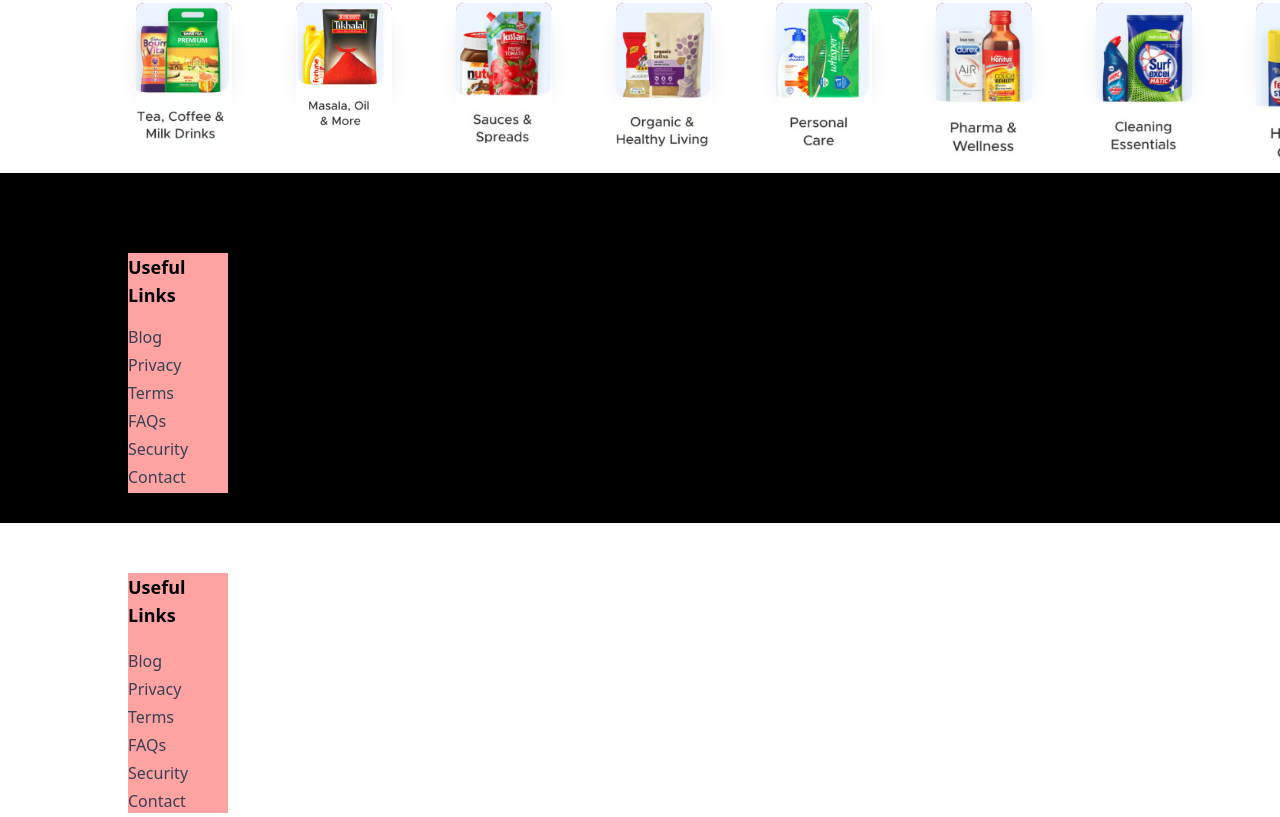
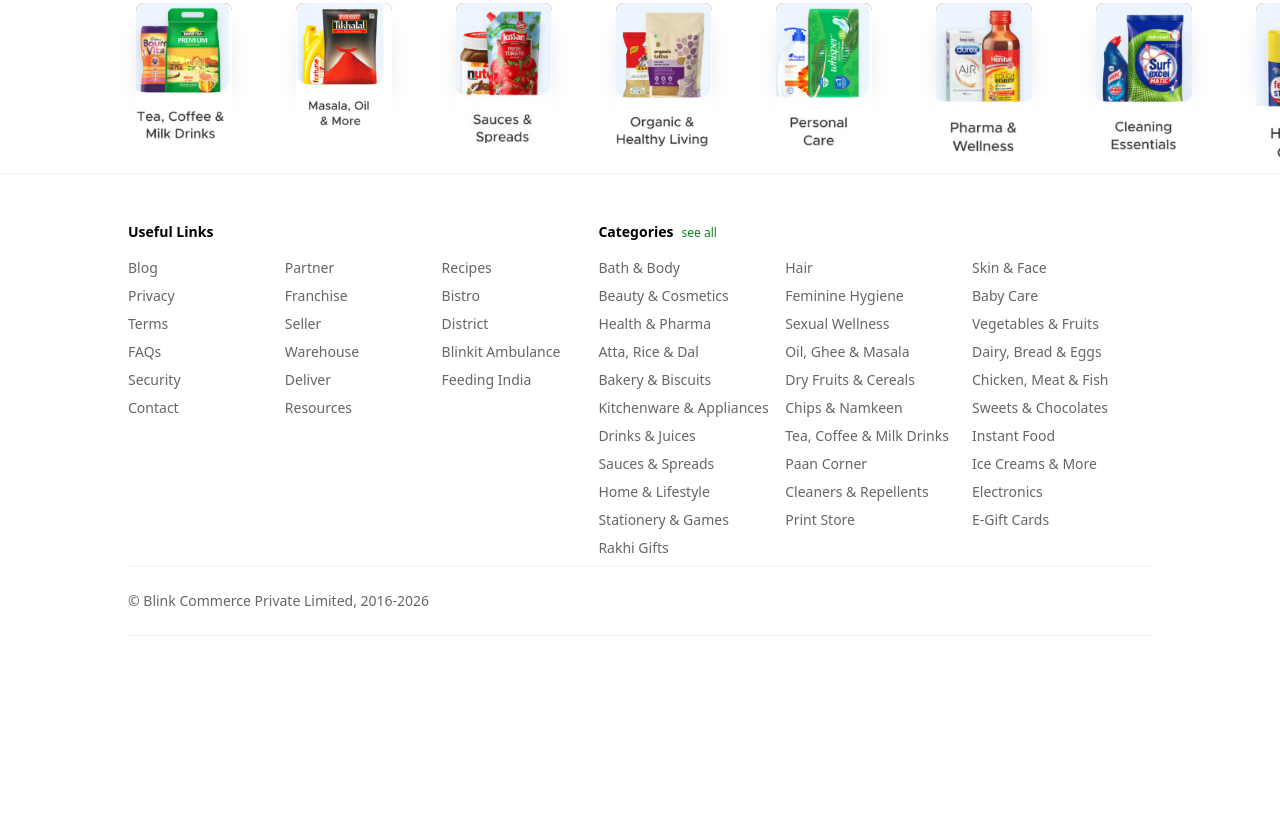
Before and after one commit to Naman-OO7/DBS_DATA, a plain HTML site: page digital_byte/blinkit.html in a window 1280 px wide. Shown: the part 779-1596 px from the top of the page. After the commit the page ends 1487 px from the top, so only its background shows below. Drawn offline with nearby package versions, Linux system fonts and the light colour scheme.

Commit message:
03/07/26

```diff
--- a/digital_byte/blinkit.html
+++ b/digital_byte/blinkit.html
@@ -167,35 +167,103 @@
                 </div>  -->
         </div>
 
-        <footer class="flex flex-col justify-around bg-black items-center">
-            <div class="w-full h-[350px] flex-col ">
-                <div class=" fle w-[100px] h-[240px] my-20 mx-32 bg-red-300">
-                    <h3 class="text-lg font-sans font-semibold">Useful Links</h3>
-                    <ul class="my-4">
-                        <li class="my-1 text-gray-700"><a href="">Blog</a></li>
-                        <li class="my-1 text-gray-700"><a href="">Privacy</a></li>
-                        <li class="my-1 text-gray-700"><a href="">Terms</a></li>
-                        <li class="my-1 text-gray-700"><a href="">FAQs</a></li>
-                        <li class="my-1 text-gray-700"><a href="">Security</a></li>
-                        <li class="my-1 text-gray-700"><a href="">Contact</a></li>
-                    </ul>
-                </div>
 
-                <div class="flex-col flex w-[100px] h-[240px] my-20 mx-32 bg-red-300">
-                    <h3 class="text-lg font-sans font-semibold">Useful Links</h3>
-                    <ul class="my-4">
-                        <li class="my-1 text-gray-700"><a href="">Blog</a></li>
-                        <li class="my-1 text-gray-700"><a href="">Privacy</a></li>
-                        <li class="my-1 text-gray-700"><a href="">Terms</a></li>
-                        <li class="my-1 text-gray-700"><a href="">FAQs</a></li>
-                        <li class="my-1 text-gray-700"><a href="">Security</a></li>
-                        <li class="my-1 text-gray-700"><a href="">Contact</a></li>
-                    </ul>
-                </div>
+        <footer class="flex flex-col bg-white px-32 py-12 font-sans border-t border-gray-100 text-[#666666]">
+
+        <div class="flex justify-between w-full h-[320px]">
+
+        <div class="w-[150px] flex flex-col">
+            <h3 class="text-sm font-semibold text-black mb-4">Useful Links</h3>
+            <ul class="text-sm space-y-2">
+                <li><a href="">Blog</a></li>
+                <li><a href="">Privacy</a></li>
+                <li><a href="">Terms</a></li>
+                <li><a href="">FAQs</a></li>
+                <li><a href="">Security</a></li>
+                <li><a href="">Contact</a></li>
+            </ul>
+        </div>
+
+          <div class="w-[150px] flex flex-col pt-9">
+            <ul class="text-sm space-y-2">
+                <li><a href="">Partner</a></li>
+                <li><a href="">Franchise</a></li>
+                <li><a href="">Seller</a></li>
+                <li><a href="">Warehouse</a></li>
+                <li><a href="">Deliver</a></li>
+                <li><a href="">Resources</a></li>
+            </ul>
+        </div>
+
+      <div class="w-[150px] flex flex-col pt-9">
+            <ul class="text-sm space-y-2">
+                <li><a href="">Recipes</a></li>
+                <li><a href="">Bistro</a></li>
+                <li><a href="">District</a></li>
+                <li><a href="">Blinkit Ambulance</a></li>
+                <li><a href="">Feeding India</a></li>
+            </ul>
+        </div>
+
+        <div class="w-[180px] flex flex-col">
+            <div class="flex items-baseline mb-4">
+                <h3 class="text-sm font-semibold text-black">Categories</h3>
+                <a href="" class="text-[#0c831f] text-xs font-medium ml-2">see all</a>
             </div>
-            </div>
+            <ul class="text-sm space-y-2">
+                <li><a href="">Bath & Body</a></li>
+                <li><a href="">Beauty & Cosmetics</a></li>
+                <li><a href="">Health & Pharma</a></li>
+                <li><a href="">Atta, Rice & Dal</a></li>
+                <li><a href="">Bakery & Biscuits</a></li>
+                <li><a href="">Kitchenware & Appliances</a></li>
+                <li><a href="">Drinks & Juices</a></li>
+                <li><a href="">Sauces & Spreads</a></li>
+                <li><a href="">Home & Lifestyle</a></li>
+                <li><a href="">Stationery & Games</a></li>
+                <li><a href="">Rakhi Gifts</a></li>
+            </ul>
+        </div>
 
-        </footer>
+       <div class="w-[180px] flex flex-col pt-9">
+            <ul class="text-sm space-y-2">
+                <li><a href="">Hair</a></li>
+                <li><a href="">Feminine Hygiene</a></li>
+                <li><a href="">Sexual Wellness</a></li>
+                <li><a href="">Oil, Ghee & Masala</a></li>
+                <li><a href="">Dry Fruits & Cereals</a></li>
+                <li><a href="">Chips & Namkeen</a></li>
+                <li><a href="">Tea, Coffee & Milk Drinks</a></li>
+                <li><a href="">Paan Corner</a></li>
+                <li><a href="">Cleaners & Repellents</a></li>
+                <li><a href="">Print Store</a></li>
+            </ul>
+        </div>
+
+        <div class="w-[180px] flex flex-col pt-9">
+            <ul class="text-sm space-y-2">
+                <li><a href="">Skin & Face</a></li>
+                <li><a href="">Baby Care</a></li>
+                <li><a href="">Vegetables & Fruits</a></li>
+                <li><a href="">Dairy, Bread & Eggs</a></li>
+                <li><a href="">Chicken, Meat & Fish</a></li>
+                <li><a href="">Sweets & Chocolates</a></li>
+                <li><a href="">Instant Food</a></li>
+                <li><a href="">Ice Creams & More</a></li>
+                <li><a href="">Electronics</a></li>
+                <li><a href="">E-Gift Cards</a></li>
+            </ul>
+        </div>
+
+    </div>
+
+    <div class="flex justify-between items-center w-full py-6 my-6 border-t border-b border-gray-100 text-sm">
+
+        <div>
+            © Blink Commerce Private Limited, 2016-2026
+        </div>
+    </div>
+</footer>
     </main>
 </body>
 </html>
```
Also changed, not shown: digital_byte/DOM.html (added, +15 -0 lines), digital_byte/DOM.js (added, +34 -0 lines), digital_byte/index.js (+9 -0 lines).
